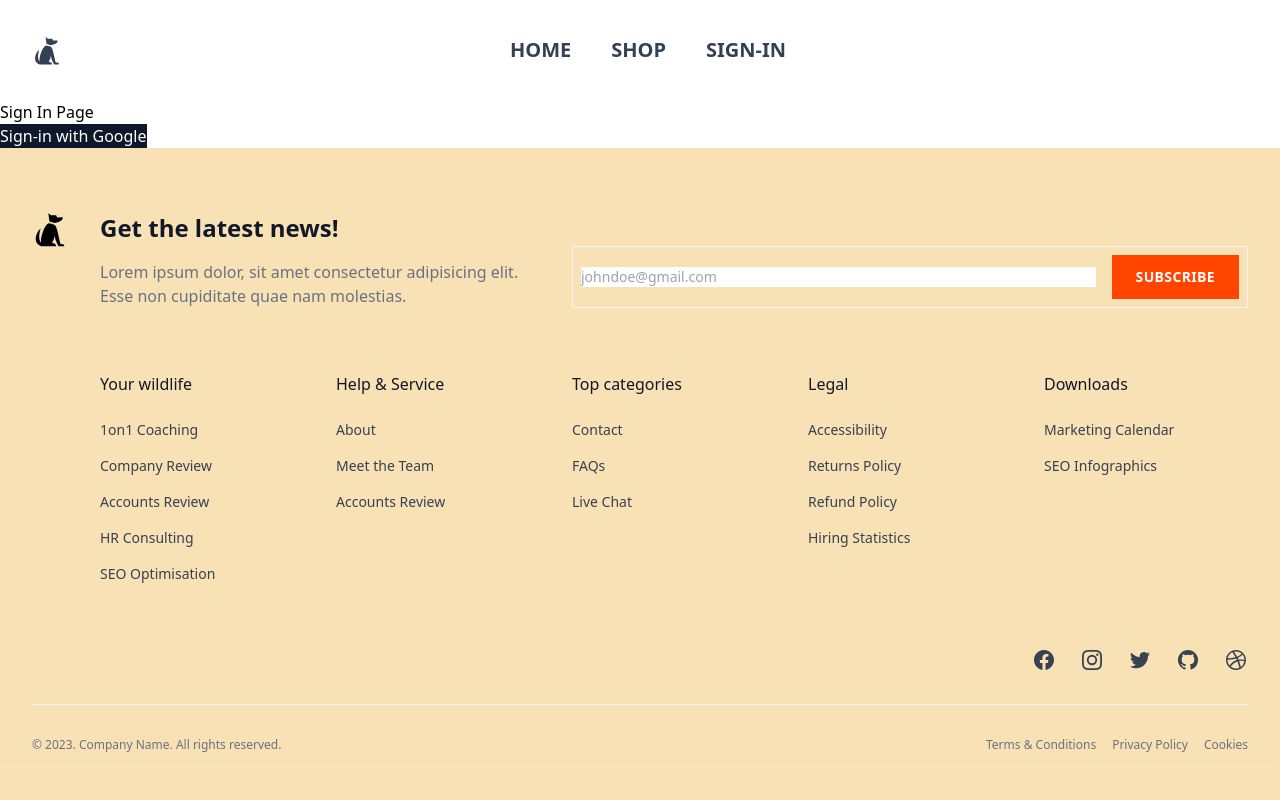
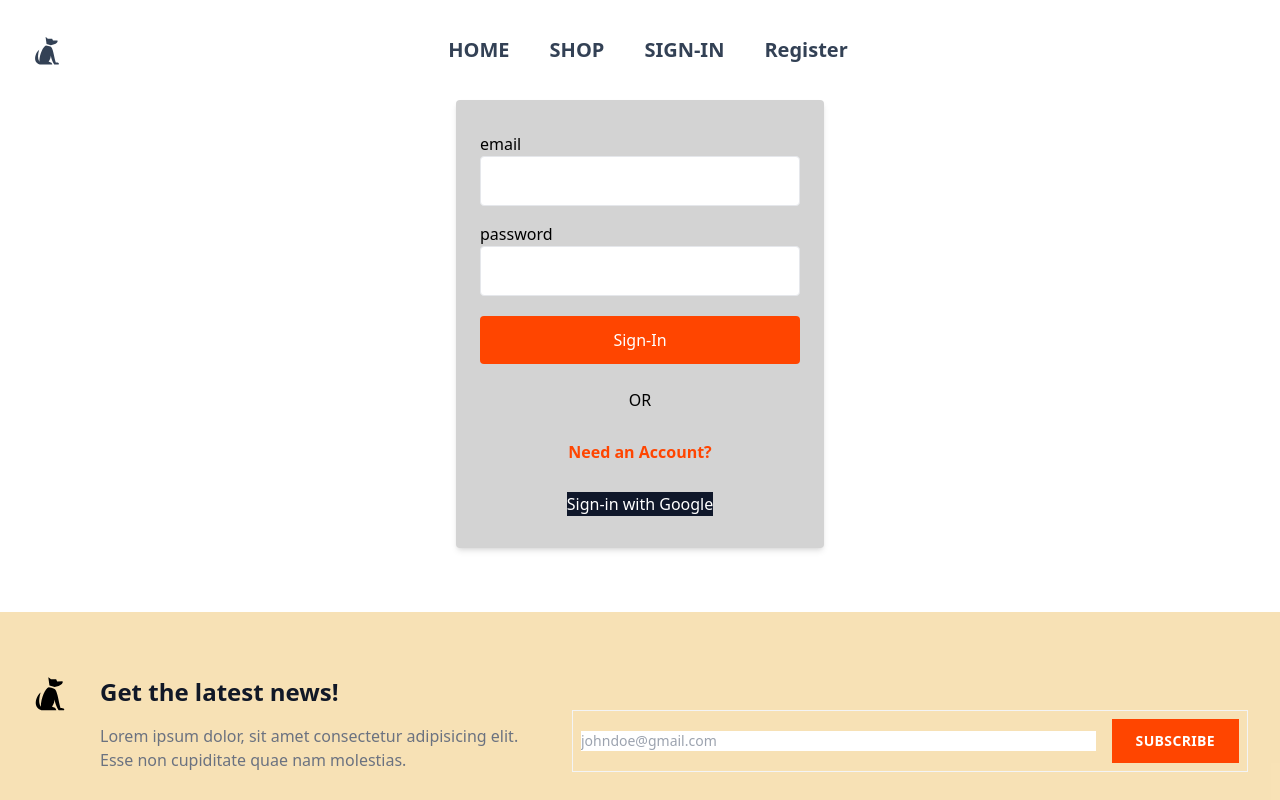
Before and after one commit to fiokee/dogbible, a React (Create React App) app: page /SignIn in a window 1280 px wide. Shown: the top 800 px of the page. Built offline with nearby package versions, Linux system fonts and the light colour scheme.

Commit message:
sigin with google auth from signin page

```diff
--- a/src/components/signUp-form/signUpForm.js
+++ b/src/components/signUp-form/signUpForm.js
@@ -1,7 +1,7 @@
 
 import React, { useState } from 'react';
 import SignIn from '../../routes/sign-in/SignIn';
-import {getUserFromAuth, auth} from '../../ultis/firebase/firebase.util';
+import {getUserFromAuth, auth, signWithGooglePop} from '../../ultis/firebase/firebase.util';
 import {createUserWithEmailAndPassword} from 'firebase/auth';
 
 const SignUpForm = () => {
@@ -28,6 +28,14 @@ const SignUpForm = () => {
     const { name, value } = event.target;
     setFormFields({ ...formFields, [name]: value });
   };
+  const logUser = async ()=>{
+    const { user } = await signWithGooglePop();
+
+    // getting user from auth google provider to database //
+     const userDocRef = await getUserFromAuth(user);
+
+    // console.log(user)
+   }
 
   const handleSubmit = async(event) => {
     event.preventDefault();
@@ -56,10 +64,10 @@ const SignUpForm = () => {
   };
 
   return (
-    <div className='container max-w-sm mx-auto flex-1 flex flex-col items-center justify-center px-2'>
+    <div className='container max-w-sm mx-auto flex-1 flex flex-col items-center justify-center px-2  mb-16'>
       <div className='bg-[lightgray] px-6 py-8 rounded shadow-md text-black w-full'>
       <h2 className='mb-8 text-3xl text-center'>Register</h2>
-      <SignIn/>
+      {/* <SignIn/> */}
       <form onSubmit={handleSubmit}>
         <label>displayName</label>
         <input
@@ -108,7 +116,13 @@ const SignUpForm = () => {
 
         <button
         className='w-full text-center py-3 rounded bg-[orangered] text-white hover:bg-green-dark focus:outline-none my-1'
-        type='submit'>Sign Up</button>
+        type='submit'>Sign Up
+        </button>
+      <p className=' text-center m-5'>OR</p>
+      <p className=' cursor-pointer m-7 text-center text-[orangered] hover:underline font-semibold'>Already have an Account?</p>
+      <div className=' m-auto justify-center text-center'>
+      <button onClick={logUser} className='border- bg-slate-900 text-white justify-center'>Sign-up with Google</button>
+      </div>
       </form>
 
       </div>
--- a/src/routes/navigations/navigation.js
+++ b/src/routes/navigations/navigation.js
@@ -16,12 +16,12 @@ const Navigation = () => {
           <Link className="font-bold px-3 py-2 text-slate-700 rounded-lg hover:bg-slate-100 hover:text-slate-900" to='shop'>
             SHOP
           </Link>
-          <Link className="font-bold px-3 py-2 text-slate-700 rounded-lg hover:bg-slate-100 hover:text-slate-900" to='signUpForm'>
+          <Link className="font-bold px-3 py-2 text-slate-700 rounded-lg hover:bg-slate-100 hover:text-slate-900" to='SignIn'>
             SIGN-IN
           </Link>
-          {/* <Link className="font-bold px-3 py-2 text-slate-700 rounded-lg hover:bg-slate-100 hover:text-slate-900" to='signUpForm'>
+          <Link className="font-bold px-3 py-2 text-slate-700 rounded-lg hover:bg-slate-100 hover:text-slate-900" to='signUpForm'>
             Register
-          </Link> */}
+          </Link>
         </div>
     </Fragment>
   )
--- a/src/routes/sign-in/SignIn.js
+++ b/src/routes/sign-in/SignIn.js
@@ -1,20 +1,81 @@
-import React from 'react'
-import { signWithGoogle, getUserFromAuth } from '../../ultis/firebase/firebase.util'
+import React, {useState} from 'react'
+import { signWithGooglePop, getUserFromAuth} from '../../ultis/firebase/firebase.util';
+import { signInWithEmailAndPassword } from 'firebase/auth';
 
 const SignIn = () => {
- const logUser = async ()=>{
-  const { user } = await signWithGoogle();
+  const defaultForm = {
+    email: '',
+    password: ''
+  };
 
-  // getting user from auth google provider to database //
-   const userDocRef = await getUserFromAuth(user);
+  const [formFields, setFormFields] = useState(defaultForm);
+  const {email, password } = formFields;
 
-  // console.log(user)
- }
+  // console.log(formFields)
+
+  //resetting the form fields
+  const resetFormFileds = ()=>{
+    setFormFields(defaultForm)
+  }
+//signin with google
+  const sigInWithGoogle = async ()=>{
+    const { user } = await signWithGooglePop();
+
+    // getting user from auth google provider to database //
+      await getUserFromAuth(user);
+
+    // console.log(user)
+   }
+
+  const handleInputChange = (event) => {
+    const { name, value } = event.target;
+    setFormFields({ ...formFields, [name]: value });
+  };
+
+  const handleSubmit = async(e)=>{
+    e.preventDefault();
+    try {
+      resetFormFileds();
+    } catch (error) {
+
+    }
+  }
+
+
 
   return (
-    <div>
-      <h1>Sign In Page</h1>
-      <button onClick={logUser} className='border- bg-slate-900 text-white'>Sign-in with Google</button>
+    <div className='container max-w-sm mx-auto flex-1 flex flex-col items-center justify-center px-2 mb-16'>
+      <div className='bg-[lightgray] px-6 py-8 rounded shadow-md text-black w-full'>
+        <form onSubmit={handleSubmit}>
+      <label>email</label>
+        <input
+        className='block border border-grey-light w-full p-3 rounded mb-4'
+        required
+        type='email'
+        name='email'
+        value={email}
+        onChange={handleInputChange} />
+
+        <label>password</label>
+        <input
+        className='block border border-grey-light w-full p-3 rounded mb-4'
+        required
+        type='password'
+        name='password'
+        value={password}
+        onChange={handleInputChange} />
+
+
+        <button
+        className='w-full text-center py-3 rounded bg-[orangered] text-white hover:bg-green-dark focus:outline-none my-1'
+        type='submit'>Sign-In</button>
+      <p className=' text-center m-5'>OR</p>
+      <p className=' cursor-pointer m-7 text-center text-[orangered] hover:underline font-semibold'>Need an Account?</p>
+      <div className=' m-auto justify-center text-center'>
+      <button onClick={sigInWithGoogle} className='border- bg-slate-900 text-white justify-center'>Sign-in with Google</button>
+      </div>
+      </form>
+      </div>
     </div>
   )
 }
--- a/src/ultis/firebase/firebase.util.js
+++ b/src/ultis/firebase/firebase.util.js
@@ -30,7 +30,7 @@ const firebaseConfig = {
 
   export const auth = getAuth();
 
-  export const signWithGoogle = ()=> signInWithPopup(auth, provider);
+  export const signWithGooglePop = ()=> signInWithPopup(auth, provider);
 
   // getting a user record into the firestore database
   const db = getFirestore();
```
